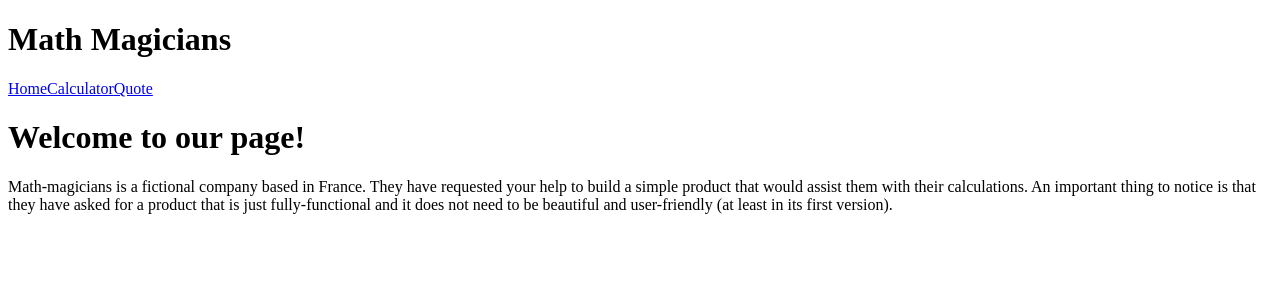
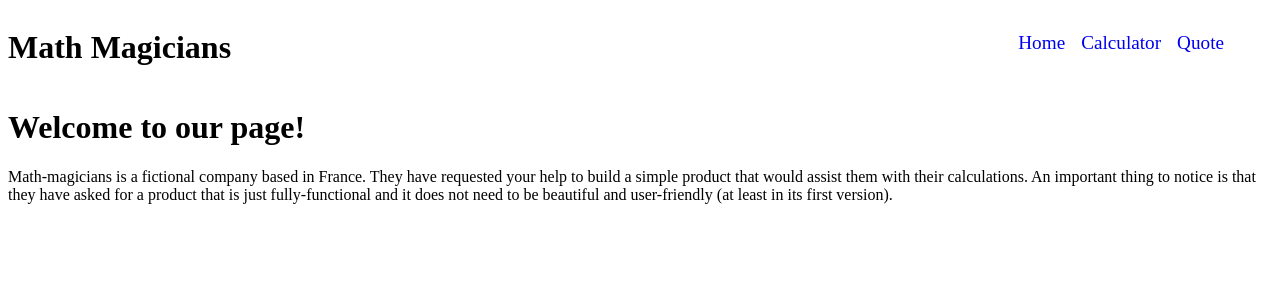
Before and after one commit to Leon-Mbegera/calculator, a React (Create React App) app: page / in a window 1280 px wide. Shown: the top 300 px of the page. Built offline with nearby package versions, Linux system fonts and the light colour scheme.

Commit message:
Style the navbar links

```diff
--- a/src/components/Nav.js
+++ b/src/components/Nav.js
@@ -7,9 +7,9 @@ const Navigation = () => (
       <h1>Math Magicians</h1>
     </div>
     <div className="links">
-      <Link to="/">Home</Link>
-      <Link to="/App">Calculator</Link>
-      <Link to="/Quote">Quote</Link>
+      <Link to="/" className="nav-link">Home</Link>
+      <Link to="/App" className="nav-link">Calculator</Link>
+      <Link to="/Quote" className="nav-link">Quote</Link>
     </div>
   </div>
 );
--- a/src/components/calc.css
+++ b/src/components/calc.css
@@ -24,3 +24,18 @@
   height: 100%;
   font: 20px bolder Verdana, Geneva, Tahoma, sans-serif;
 }
+
+.navbar {
+  display: flex;
+  justify-content: space-between;
+}
+
+.links {
+  margin: 1.5rem 3rem;
+}
+
+.nav-link {
+  text-decoration: none;
+  padding-left: 1rem;
+  font: 1.2rem bold Verdana;
+}
```
